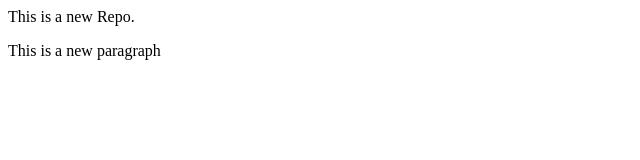
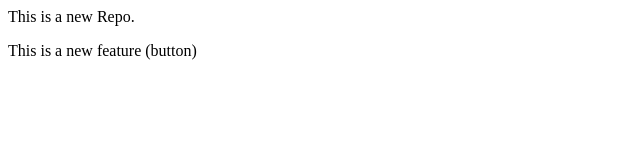
Before and after one commit to sagarjana00/LocalRepo, a plain HTML site: page index.html in a window 1280 px wide. Shown: the full height of the page, 0-640 px from the left. Drawn offline with Linux system fonts and the light colour scheme.

```diff
--- a/index.html
+++ b/index.html
@@ -1,2 +1,2 @@
 <p>This is a new Repo.</p>
-<p>This is a new paragraph</p>
+<p>This is a new feature (button)</p>
```
